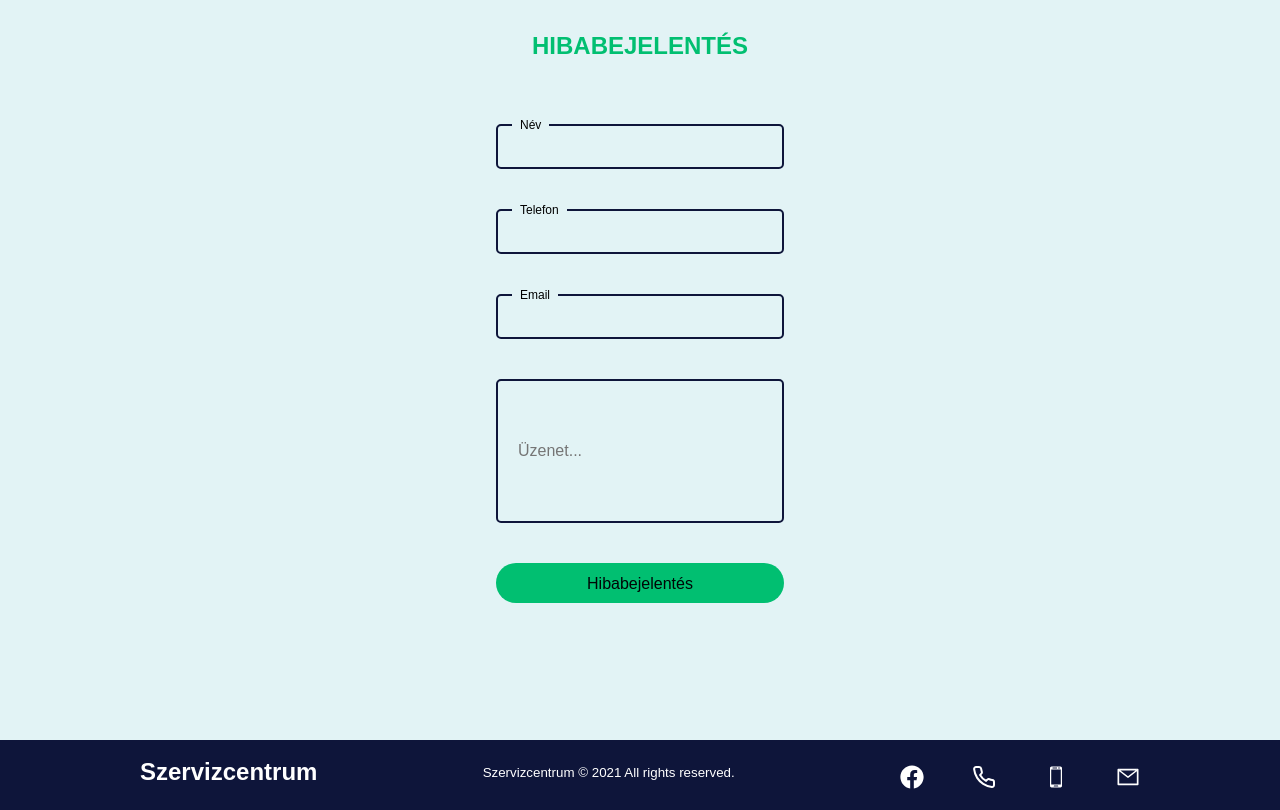
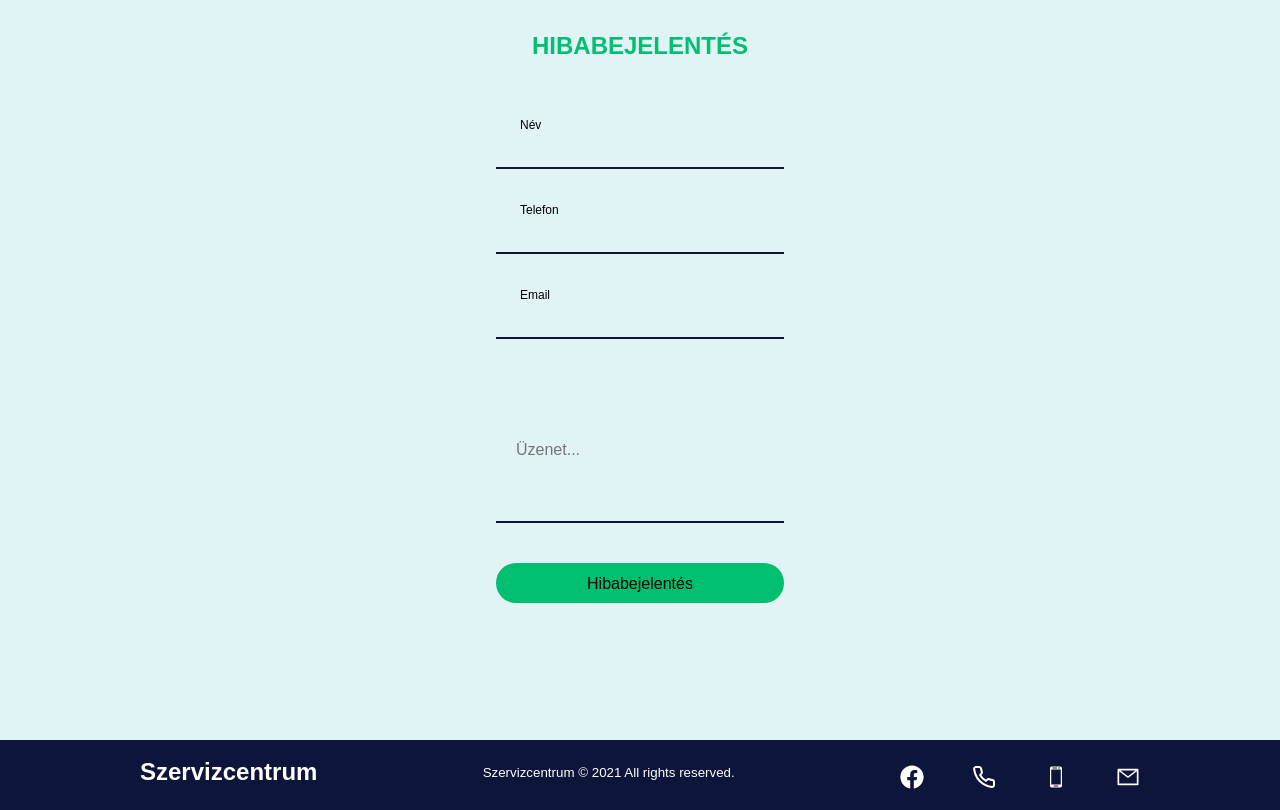
Before and after one commit to training6/szerviz, a React (Create React App) app in the folder frontend/: page / in a window 1280 px wide. Shown: the part 3200-4010 px from the top of the page. Built offline with nearby package versions, Linux system fonts and the light colour scheme.

Commit message:
update_form

```diff
--- a/frontend/src/components/MessageSection/Form.jsx
+++ b/frontend/src/components/MessageSection/Form.jsx
@@ -27,28 +27,28 @@ function Form() {
 
 
   function myStyle(e) {
-    if (e.target.value === ' ')
-    setStyle ({borderBottom: '2px solid #0e153a'});
+    if (e.target.value === '')
+    setStyle ({border: 'none', borderBottom: '2px solid #0e153a'});
     else
     setStyle ({ border: '2px solid #0e153a', borderRadius: '5px'});
   }
 
   function myStyle1(e) {
-    if (e.target.value === ' ')
+    if (e.target.value === '')
     setStyle1 ({borderBottom: '2px solid #0e153a'});
     else
     setStyle1 ({ border: '2px solid #0e153a', borderRadius: '5px'});
   }
 
   function myStyle2(e) {
-    if (e.target.value === ' ')
+    if (e.target.value === '')
     setStyle2 ({borderBottom: '2px solid #0e153a'});
     else
     setStyle2 ({ border: '2px solid #0e153a', borderRadius: '5px'});
   }
 
   function myStyle3(e) {
-    if (e.target.value === ' ')
+    if (e.target.value === '')
     setStyle3 ({borderBottom: '2px solid #0e153a'});
     else
     setStyle3 ({ border: '2px solid #0e153a', borderRadius: '5px'});
--- a/frontend/src/components/MessageSection/FormElements.jsx
+++ b/frontend/src/components/MessageSection/FormElements.jsx
@@ -30,12 +30,14 @@ export const FormInput = styled.input`
   left: 0;
   width: 100%;
   height: 100%;
-  border: 2px solid #0e153a;
-  border-radius: 5px;
+  /*border: 2px solid #0e153a;
+  border-radius: 5px;*/
   outline: none;
   padding: 1.25rem;
   background: none;
   font-size: 1rem;
+  border: none;
+  border-bottom: 2px solid #0e153a;
 
   @media screen and (max-width: 480px) {
     width: 18rem;
```
